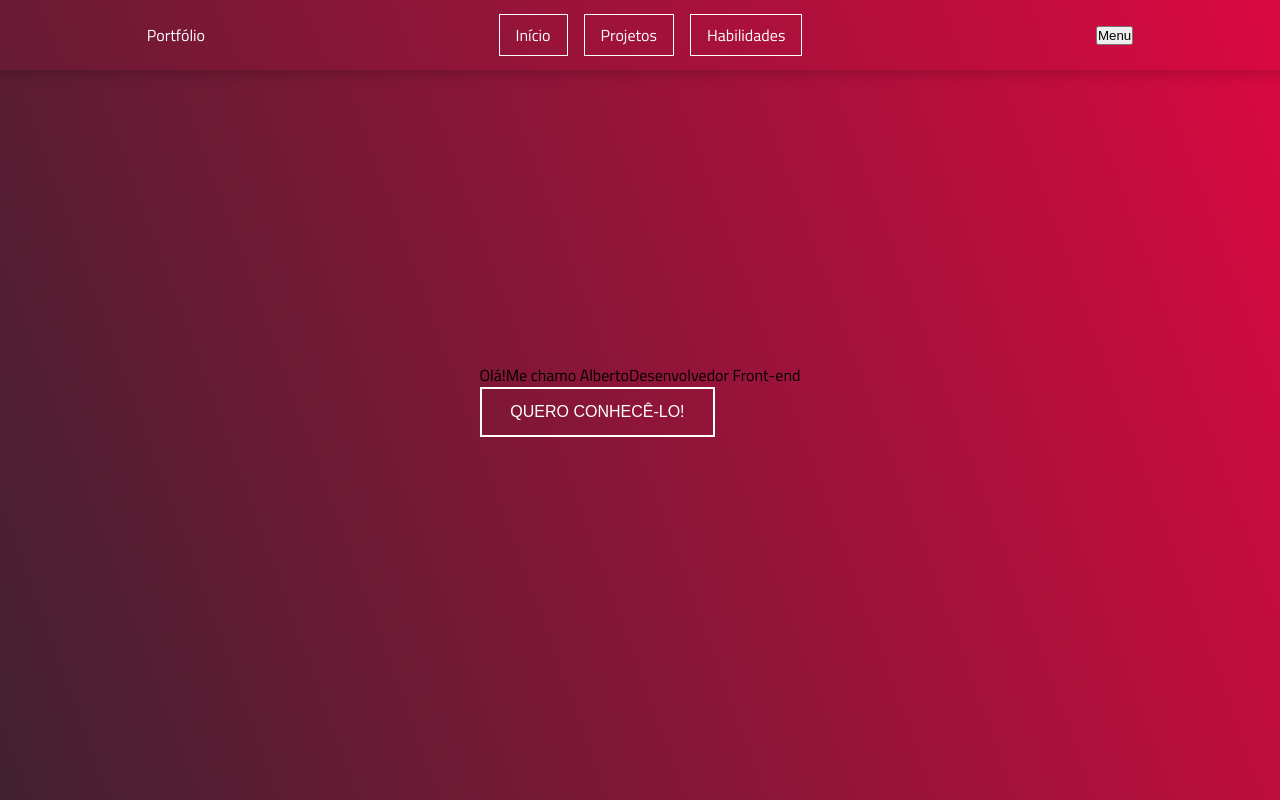
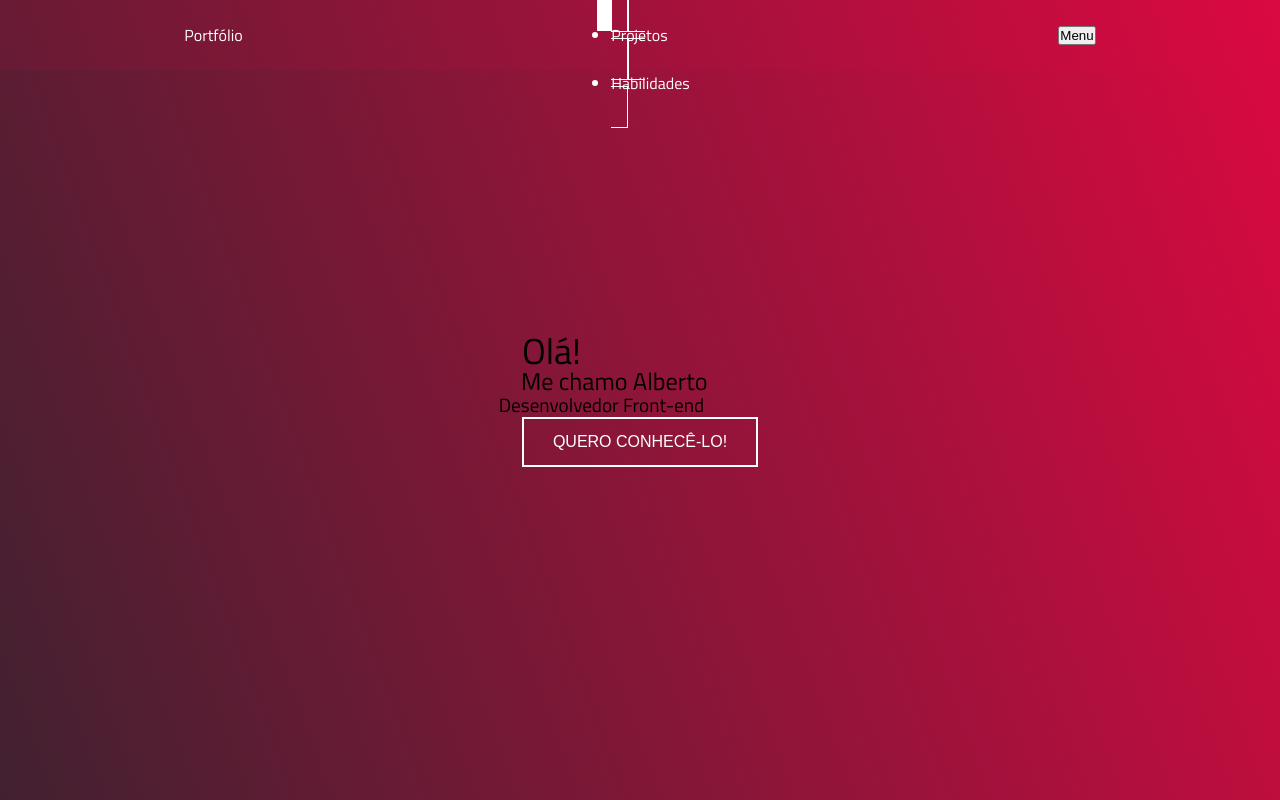
Before and after one commit to allbertuu/portfolio, a React (Create React App) app: page / in a window 1280 px wide. Shown: the top 800 px of the page. Built offline with nearby package versions, Linux system fonts and the light colour scheme.

Commit message:
update sass

```diff
--- a/src/App.scss
+++ b/src/App.scss
@@ -1,20 +1,13 @@
 @import url("https://fonts.googleapis.com/css2?family=Titillium+Web&display=swap");
 
-:root {
-  --shadow: rgba(0, 0, 0, 0.151);
-  --shadow-dark: rgba(0, 0, 0, 0.308);
-  --red: #da0941;
-  --red-dark: #a30932;
-  --red-darker: #a10831d0;
-  --blue-dark: #052131;
-  --white-text: rgba(255, 255, 255, 0.911);
-}
+@import "./assets/sass/colors/colors.scss";
 
 body {
   user-select: none;
   font-family: "Titillium Web", sans-serif;
   ::selection {
-    background-color: var(--red);
+    color: white;
+    background-color: $primary-color;
   }
 }
 
--- a/src/assets/sass/Button.module.scss
+++ b/src/assets/sass/Button.module.scss
@@ -1,3 +1,5 @@
+@import "./colors/colors.scss";
+
 /* From cssbuttons.io by @nikk7007 */
 .btn_faixa {
   padding: 0.8em 1.8em;
@@ -35,7 +37,7 @@
   }
 
   &:hover {
-    color: var(--red);
+    color: $primary-color;
     @apply shadow-2xl;
   }
 }
@@ -75,7 +77,7 @@
   }
 
   &:hover {
-    color: var(--red);
+    color: $primary-color;
     @apply shadow-xl;
 
     &::before {
@@ -87,7 +89,7 @@
 .btn_li_sm {
   font-size: 1.2rem;
 
-  border-bottom: 1px solid var(--red);
+  border-bottom: 1px solid $primary-color;
   background-color: transparent;
   position: relative;
   overflow: hidden;
@@ -105,7 +107,7 @@
   }
 
   &:hover {
-    color: var(--red);
+    color: $primary-color;
     border-bottom: 1px solid transparent;
     @apply shadow-2xl font-medium;
 
--- a/src/assets/sass/CardProject.module.scss
+++ b/src/assets/sass/CardProject.module.scss
@@ -1,3 +1,5 @@
+@import "./colors/colors.scss";
+
 /* From cssbuttons.io by @gagan-gv */
 .card {
   width: 150px;
@@ -33,7 +35,7 @@
   box-shadow: 0 2px 15px 2px var(--shadow-dark);
 
   &:hover {
-    background-color: var(--red-dark);
+    background-color: $primary-color-dark;
     justify-content: normal;
   }
 }
@@ -43,7 +45,7 @@
   width: 75%;
   border-radius: 0 0 30px 30px;
   margin: 0 auto;
-  background-color: var(--red-dark);
+  background-color: $primary-color-dark;
   transition: all 0.3s;
   position: absolute;
   top: 0;
@@ -56,7 +58,7 @@
 .mainImg {
   width: 50%;
   height: 35%;
-  background-color: var(--red-dark);
+  background-color: $primary-color-dark;
   border-radius: 20px;
   // display: flex;
   // justify-content: center;
--- a/src/assets/sass/Header.scss
+++ b/src/assets/sass/Header.scss
@@ -1,3 +1,5 @@
+@import "./colors/colors.scss";
+
 header {
   display: flex;
   align-items: center;
@@ -5,10 +7,10 @@ header {
 
   box-shadow: 0 0 12px 5px var(--shadow);
 
-  background: linear-gradient(70deg, #7e1a35, var(--red));
+  background: linear-gradient(70deg, #7e1a35, $primary-color);
   @media (min-width: 760px) {
     & {
-      background: linear-gradient(70deg, #671b34, var(--red));
+      background: linear-gradient(70deg, #671b34, $primary-color);
     }
   }
 
@@ -23,11 +25,7 @@ header {
     color: white;
   }
 
-  nav {
-    ul {
-      display: flex;
-      gap: 1rem;
-      list-style: none;
-    }
+  .c_menu_sm {
+    background: #052131e5;
   }
 }
--- a/src/assets/sass/Home.scss
+++ b/src/assets/sass/Home.scss
@@ -1,16 +1,20 @@
+@import "./colors/colors.scss";
+
 @keyframes animationText {
   from {
-    transform: scale(1.3);
+    transform: scale(1.2);
   }
   to {
     transform: scale(1);
   }
 }
 
-.s_welcome, .s_aboutMe {
+.s_welcome,
+.s_aboutMe {
   @apply px-9 md:px-16 lg:px-32;
 }
 
+// sections
 .s_welcome {
   --animacao-text: cubic-bezier(0.86, 0.03, 0.09, 0.95);
 
@@ -20,34 +24,11 @@
   @apply md:grid-cols-2
   gap-4;
 
-  background: linear-gradient(70deg, #412130, var(--red));
-
-  .welcome_text {
-    @apply text-white text-center;
-
-    * {
-      display: block;
-    }
-    .item_1, .item_2 {
-      font-size: 1.5rem/* 24px */;
-      line-height: 1;
-      @apply md:text-4xl;
-    }
-    .item_1 {
-      animation: 2s var(--animacao-text) 0.2s 2 both alternate-reverse animationText;
-    }
-    .item_2 {
-      animation: 2s var(--animacao-text) 2.2s 2 both alternate-reverse animationText;
-    }
-    .item_3 {
-      animation: 2s var(--animacao-text) 4s 2 both alternate-reverse animationText;
-      @apply text-base lg:text-xl;
-    }
-  }
+  background: linear-gradient(70deg, #412130, $primary-color);
 }
 
 .s_aboutMe {
-  background: var(--blue-dark);
+  background: $secondary-color;
   box-shadow: inset 5px 5px 20px 3px var(--shadow-dark);
   align-content: center;
   justify-items: center;
@@ -60,7 +41,7 @@
     @apply w-64 lg:w-80
     h-64 lg:h-80;
     border-radius: 0.6rem;
-    background: linear-gradient(88deg, var(--red-dark) 20%, var(--red-darker) 80%);
+    background: linear-gradient(88deg, $primary-color-dark 20%, $primary-color-darker 80%);
     box-shadow: 11px 11px 22px #041a26, -11px -11px 22px #06283c;
   }
 
@@ -71,14 +52,48 @@
       color: white;
       @apply text-3xl lg:text-4xl
       uppercase;
-      text-decoration: underline 0.3rem var(--red);
+      text-decoration: underline 0.3rem $primary-color;
       margin-bottom: 1rem;
     }
     p {
       max-width: 500px;
       text-align: justify;
       @apply text-base lg:text-lg;
-      color: var(--white-text);
+      color: $white-text;
     }
   }
 }
+
+// containers
+.c_knowMe {
+  @apply flex flex-col justify-center gap-6;
+
+  .text {
+    @apply text-white text-center;
+
+    * {
+      display: block;
+    }
+    .item_1,
+    .item_2 {
+      @apply md:text-4xl;
+    }
+    .item_1 {
+      font-size: 2.25rem /* 36px */;
+      line-height: 1;
+      animation: 2s var(--animacao-text) 0.2s 2 both alternate-reverse animationText;
+    }
+    .item_2 {
+      font-size: 1.5rem;
+      line-height: 1;
+      animation: 2s var(--animacao-text) 2.2s 2 both alternate-reverse animationText;
+    }
+    .item_3 {
+      animation: 2s var(--animacao-text) 4s 2 both alternate-reverse animationText;
+      @apply text-base lg:text-xl;
+    }
+
+    .c_btn {
+    }
+  }
+}
--- a/src/assets/sass/Projetos.scss
+++ b/src/assets/sass/Projetos.scss
@@ -1,6 +1,8 @@
+@import "./colors/colors.scss";
+
 .s_projects {
   width: 100%;
-  background-color: var(--blue-dark);
+  background-color: $secondary-color;
   padding-top: 3rem;
 }
 
--- /dev/null
+++ b/src/assets/sass/colors/colors.scss
@@ -0,0 +1,9 @@
+$shadow: rgba(0, 0, 0, 0.151);
+$shadow-dark: rgba(0, 0, 0, 0.308);
+
+$primary-color: #da0941;
+$primary-color-dark: #a30932;
+$primary-color-darker: #a10831d0;
+
+$secondary-color: #041a27;
+$white-text: rgba(255, 255, 255, 0.911);
```
